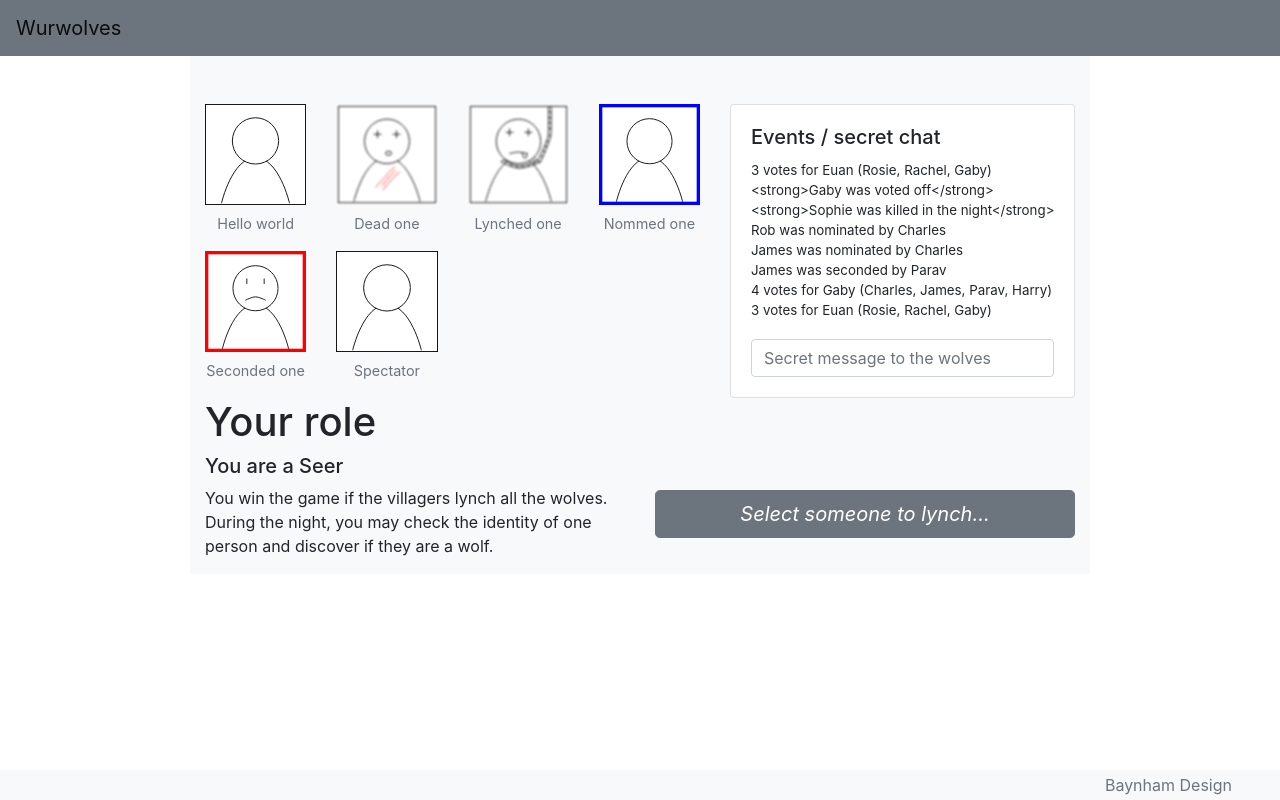
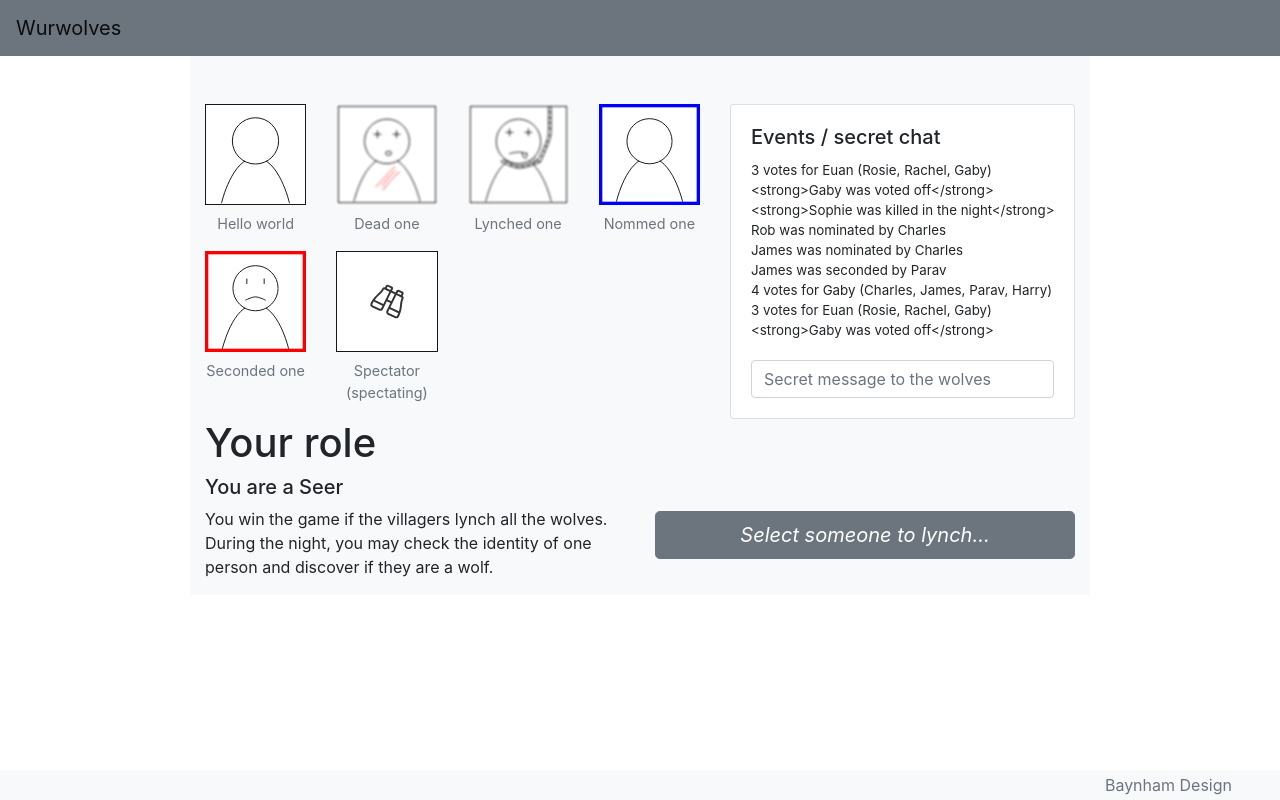
Before and after one commit to charlesbaynham/wurwolves, a React (Create React App) app in the folder frontend/: page / in a window 1280 px wide. Built offline with nearby package versions, Linux system fonts and the light colour scheme.

Commit message:
Add spectator UI

```diff
--- a/frontend/src/features/player/Player.js
+++ b/frontend/src/features/player/Player.js
@@ -29,7 +29,7 @@ const IMAGE_LOOKUP = {
         'alt': 'A seconded player'
     },
     'spectating': {
-        'img': '/images/person.svg',
+        'img': '/images/person-spectating.svg',
         'alt': 'A spectator'
     }
 }
@@ -45,7 +45,7 @@ function Player(props) {
             <img src={IMAGE_LOOKUP[status].img}
                 class="figure-img img-fluid w-100"
                 alt={IMAGE_LOOKUP[status].alt} />
-            <figcaption class="figure-caption text-center">{name}</figcaption>
+            <figcaption class="figure-caption text-center">{name} {(status == "spectating") ? "(spectating)" : "" }</figcaption>
         </figure>
     )
 }
```
Also changed, not shown: frontend/public/images/person-spectating.svg (added).
